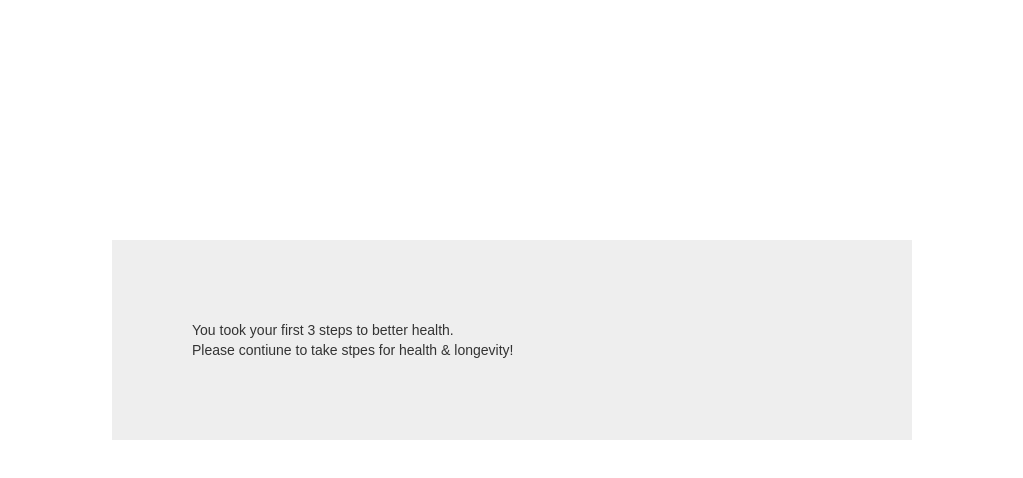
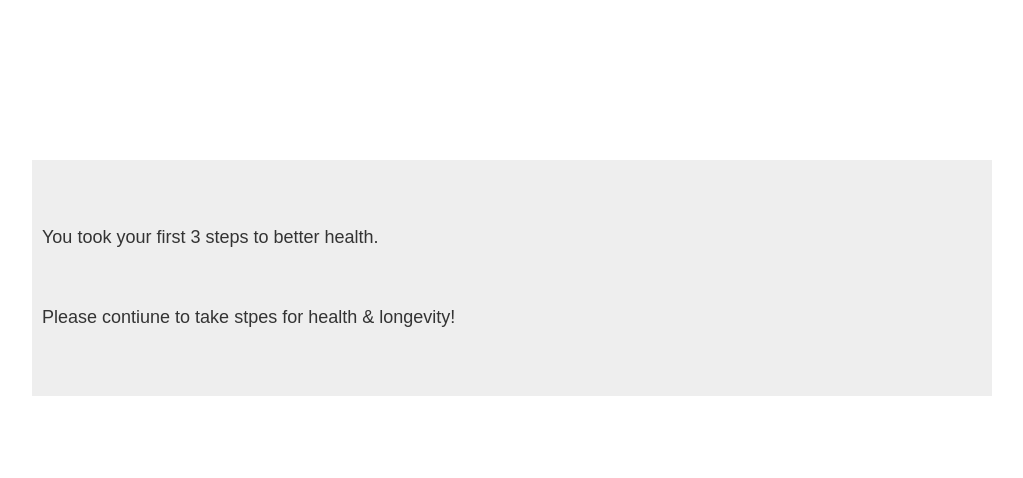
Before and after one commit to march-dave/sinai-cancer-hackathon, a React (Create React App) app: page /Congratulations in a window 1280 px wide. Shown: the top 478 px of the page, without its empty margins (128-1151 px from the left). Built offline with nearby package versions, Linux system fonts and the light colour scheme.

Commit message:
up to date

```diff
--- a/src/Checkyourbmi.js
+++ b/src/Checkyourbmi.js
@@ -36,12 +36,8 @@ class Checkyourbmi extends Component {
             Email me
             </Checkbox>
 
-
             <div style={{float: 'left', width: '50%'}}><Button bsStyle="success" onClick={this.ClickSubmit.bind(this)}>Congratulations</Button>
                 </div>
-
-
-
 
             </div>
         );
--- a/src/Congratulations.js
+++ b/src/Congratulations.js
@@ -6,11 +6,11 @@ class Congratulations extends Component {
     render() {
         return (
             <div style={{margin: 80, padding: 80}}>
-                <Jumbotron style={{margin: 80, padding: 80}}>
+                <Jumbotron>
 
-                    You took your first 3 steps to better health. <br />
+                    <h4 style={{padding: 10}}>You took your first 3 steps to better health.</h4> <br />
 
-                    Please contiune to take stpes for health & longevity!
+                    <h4 style={{padding: 10}}>Please contiune to take stpes for health & longevity!</h4>
 
                 </Jumbotron>
 
```
